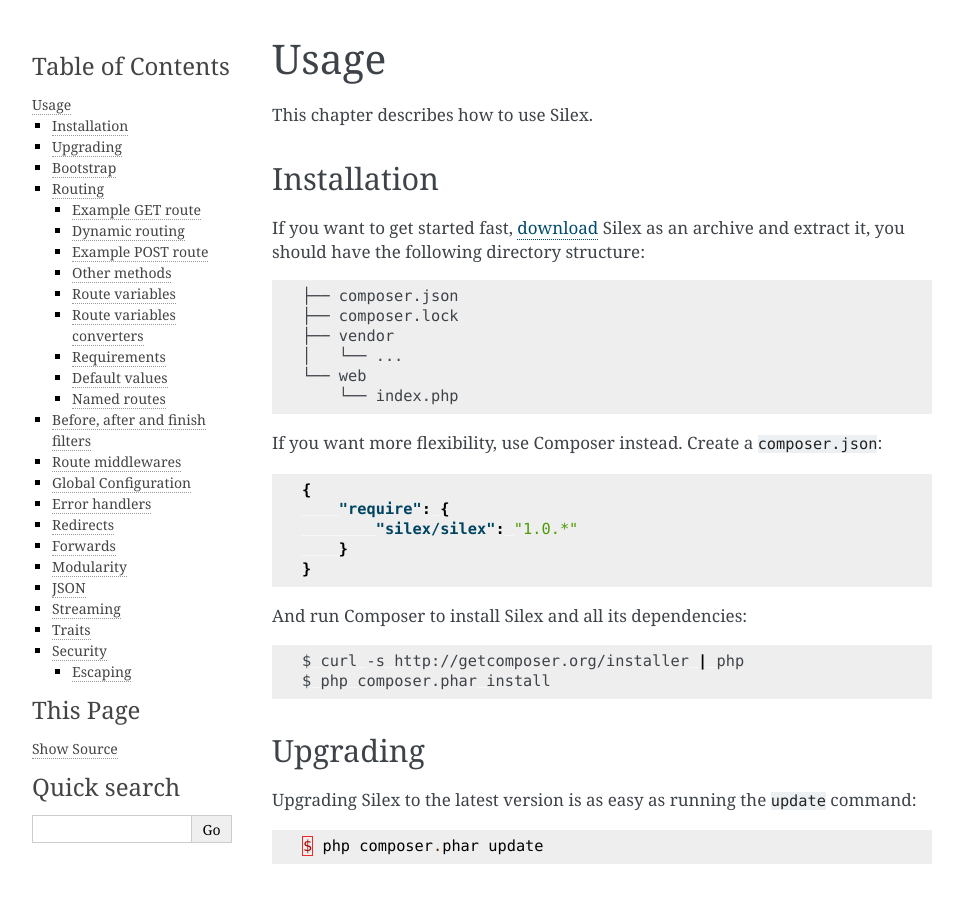
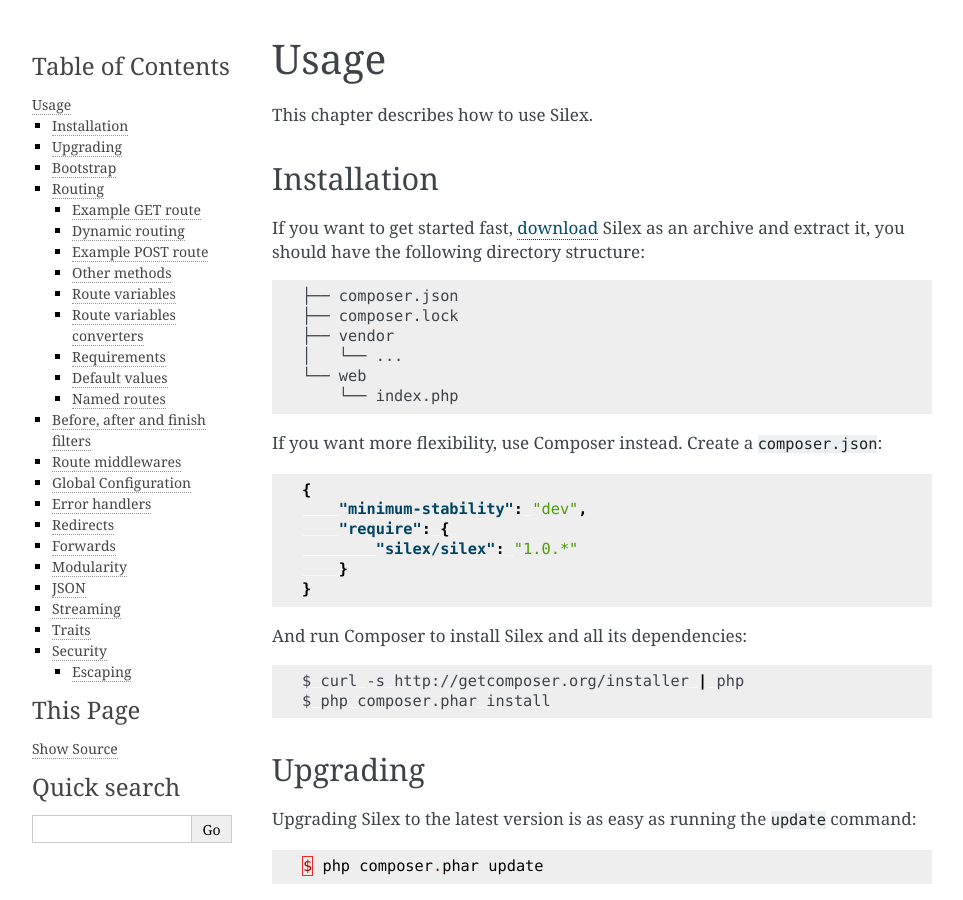
Before and after one commit to silexphp/Silex, a Sphinx documentation site: the page built from doc/usage.rst, in a window 1280 px wide and 900 px high. Shown: the whole window, without its empty margins (148-1111 px from the left). Built offline with Sphinx 7.4.7, drawn with Linux system fonts in a browser that asks for light colours.

Commit message:
Add minimum-stability flag to all composer.json samples
Today marks the release of composer alpha4. This changes the default
stability from dev to stable, which means that if you want to use un-
stable dependencies, you either have to specify a root package level
minimum-stability, or use the @dev constraint, i.e. "1.0.*@dev".

We are setting the minimum-stability, so that we do not have to use
@dev for all dependencies, and all dependencies of dependencies.

We can increase the stability to beta once we release a beta of silex
(this will use Symfony 2.1 beta releases), and when we make a final
release (some time after Symfony 2.1.0), the flag can be removed.

```diff
--- a/doc/usage.rst
+++ b/doc/usage.rst
@@ -24,6 +24,7 @@
 .. code-block:: json
 
     {
+        "minimum-stability": "dev",
         "require": {
             "silex/silex": "1.0.*"
         }
```
Also changed, not shown: README.md (+1 -0 lines), 2 other files.
